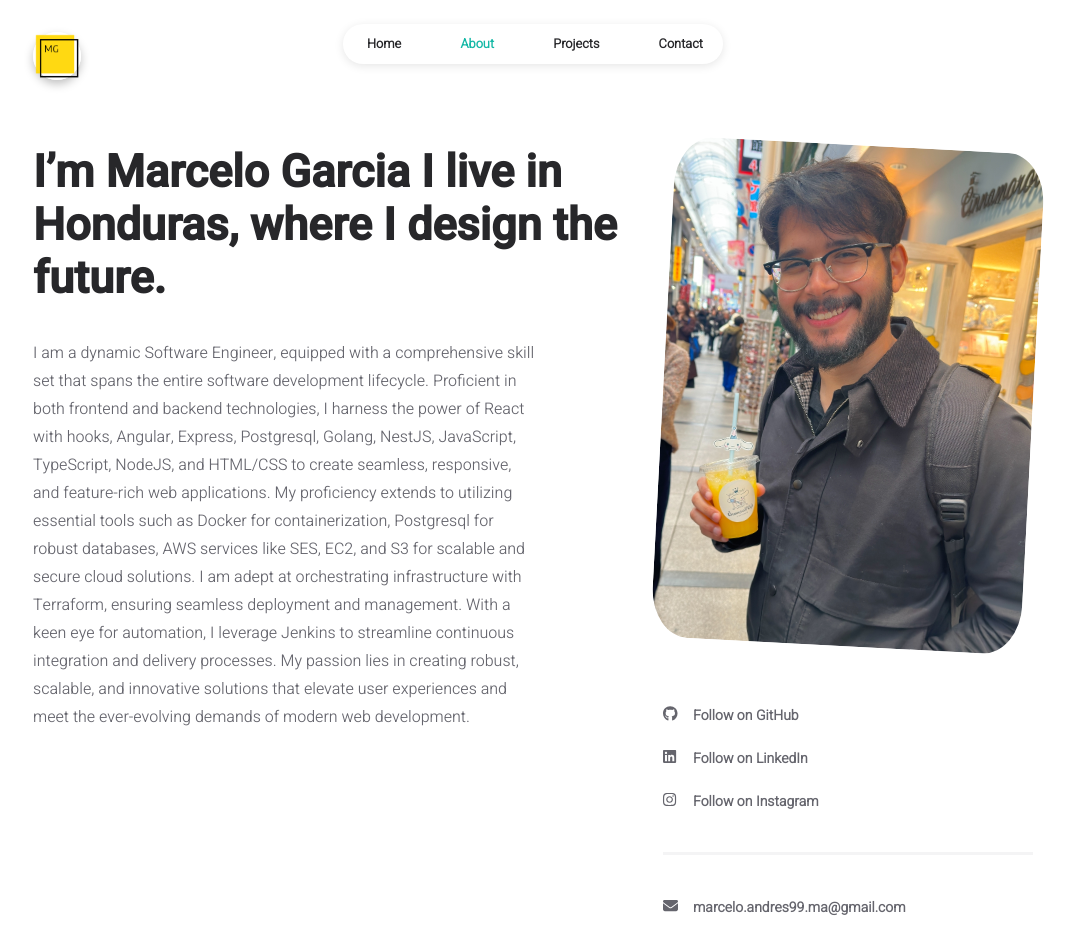
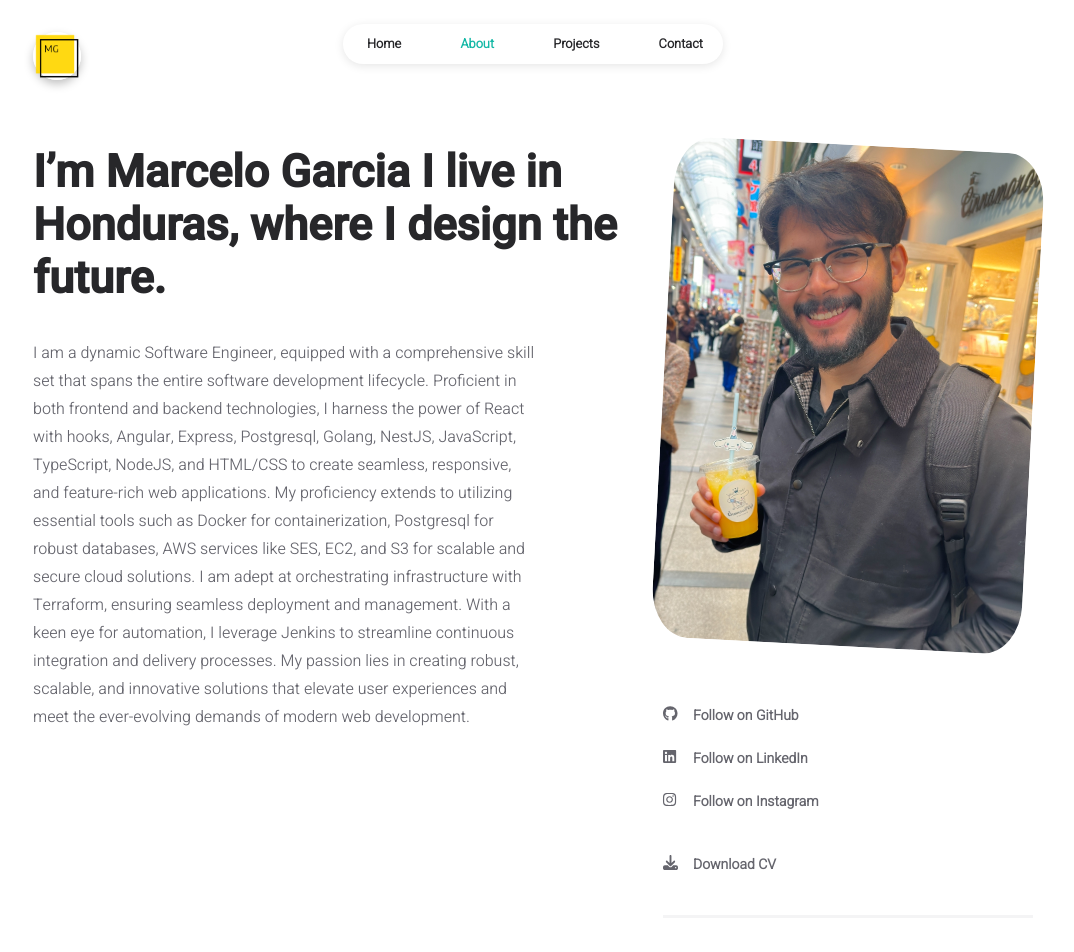
Before and after one commit to andresmarcelo99/portafolio, a React (Create React App) app: page /about in a window 1280 px wide. Shown: the top 952 px of the page, without its empty margins (107-1181 px from the left). Built offline with nearby package versions, Linux system fonts and the light colour scheme.

Commit message:
add cv to contact

```diff
--- a/src/components/about/socials.jsx
+++ b/src/components/about/socials.jsx
@@ -1,6 +1,6 @@
 import React from 'react';
 import { FontAwesomeIcon } from '@fortawesome/react-fontawesome';
-import { faEnvelope } from '@fortawesome/free-solid-svg-icons';
+import { faDownload, faEnvelope } from '@fortawesome/free-solid-svg-icons';
 import {
   faGithub,
   faLinkedin,
@@ -8,6 +8,8 @@ import {
 } from '@fortawesome/free-brands-svg-icons';
 
 import INFO from '../../data/user';
+
+import CV from './cv.pdf';
 
 import './styles/socials.css';
 
@@ -41,6 +43,17 @@ const Socials = () => {
         </a>
       </div>
 
+      <div className="cv">
+        <div className="email-wrapper">
+          <a href={CV} download={true}>
+            <div className="social-icon">
+              <FontAwesomeIcon icon={faDownload} />
+            </div>
+
+            <div className="social-text">Download CV</div>
+          </a>
+        </div>
+      </div>
       <div className="email">
         <div className="email-wrapper">
           <a
```
Also changed, not shown: 1 other file (tests, documents, lock files or other folders).
